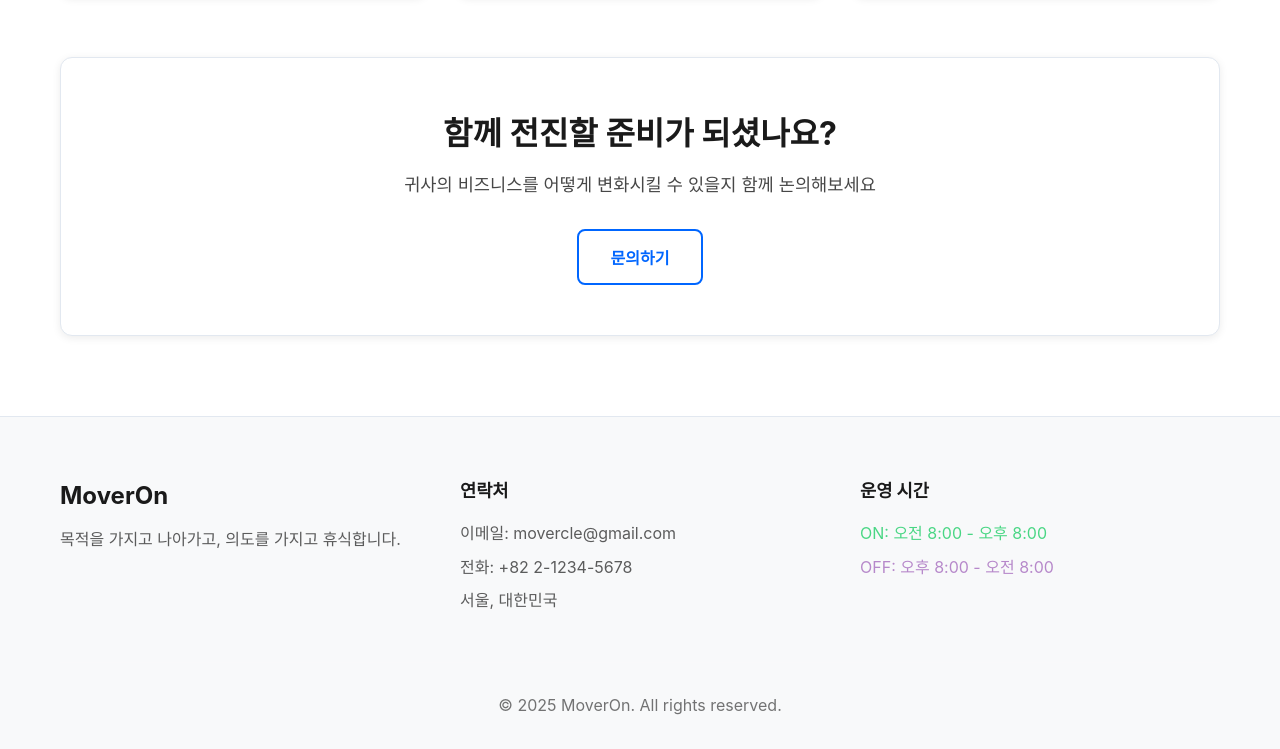
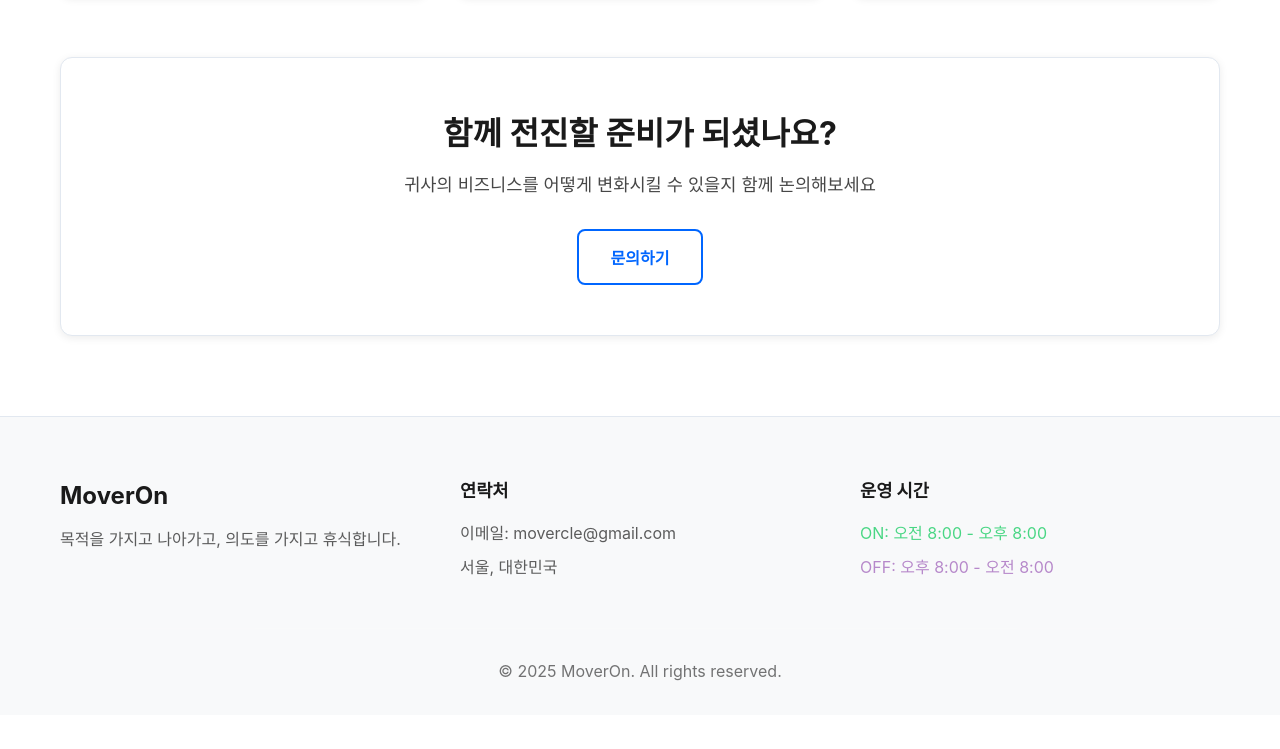
Before and after one commit to movercle/movercle.github.io, a plain HTML site: page index.html in a window 1280 px wide. Shown: the part 1095-1844 px from the top of the page. After the commit the page ends 1810 px from the top, so only its background shows below. Drawn offline with Linux system fonts and the light colour scheme.

Commit message:
전화 번호 임시 제외

```diff
--- a/index.html
+++ b/index.html
@@ -186,7 +186,6 @@
                 <div class="footer-contact">
                     <h4 data-i18n="footer.contact.title">연락처</h4>
                     <p><span data-i18n="footer.contact.email">이메일</span>: movercle@gmail.com</p>
-                    <p><span data-i18n="footer.contact.phone">전화</span>: +82 2-1234-5678</p>
                     <p data-i18n="footer.contact.location">서울, 대한민국</p>
                 </div>
                 <div class="footer-info">
```
